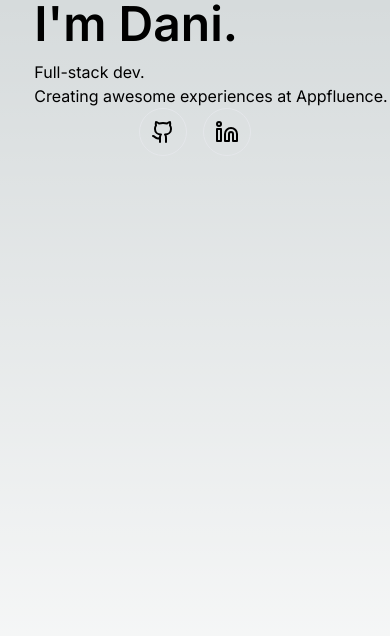
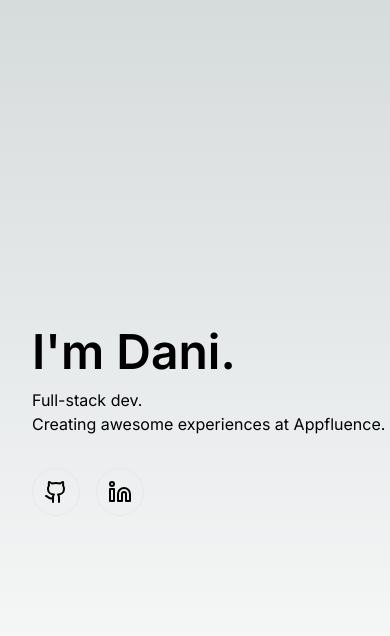
Before and after one commit to daniharo/daniharo.dev, a Next.js app: page / in a window 390 px wide. Shown: the top 636 px of the page. Built offline with nearby package versions, Linux system fonts and the light colour scheme.

Commit message:
Fix responsive styles

```diff
--- a/src/app/page.tsx
+++ b/src/app/page.tsx
@@ -10,15 +10,15 @@ export default function Home() {
     <main
       className={clsx(
         inter.className,
-        "flex h-screen flex-col items-center justify-center md:flex-row"
+        "ml-8 flex h-screen flex-col items-start justify-center md:flex-row md:items-center"
       )}
     >
-      <section className="ml-8 flex flex-col">
+      <section className="flex flex-col">
         <span className="mb-3 text-5xl font-semibold">I&apos;m Dani.</span>
         <span>Full-stack dev.</span>
         <span>Creating awesome experiences at Appfluence.</span>
       </section>
-      <section className="flex flex-1 justify-center gap-4">
+      <section className="mt-8 flex justify-center gap-4 md:flex-1">
         <SocialButton href="https://github.com/daniharo/">
           <Github />
         </SocialButton>
```
